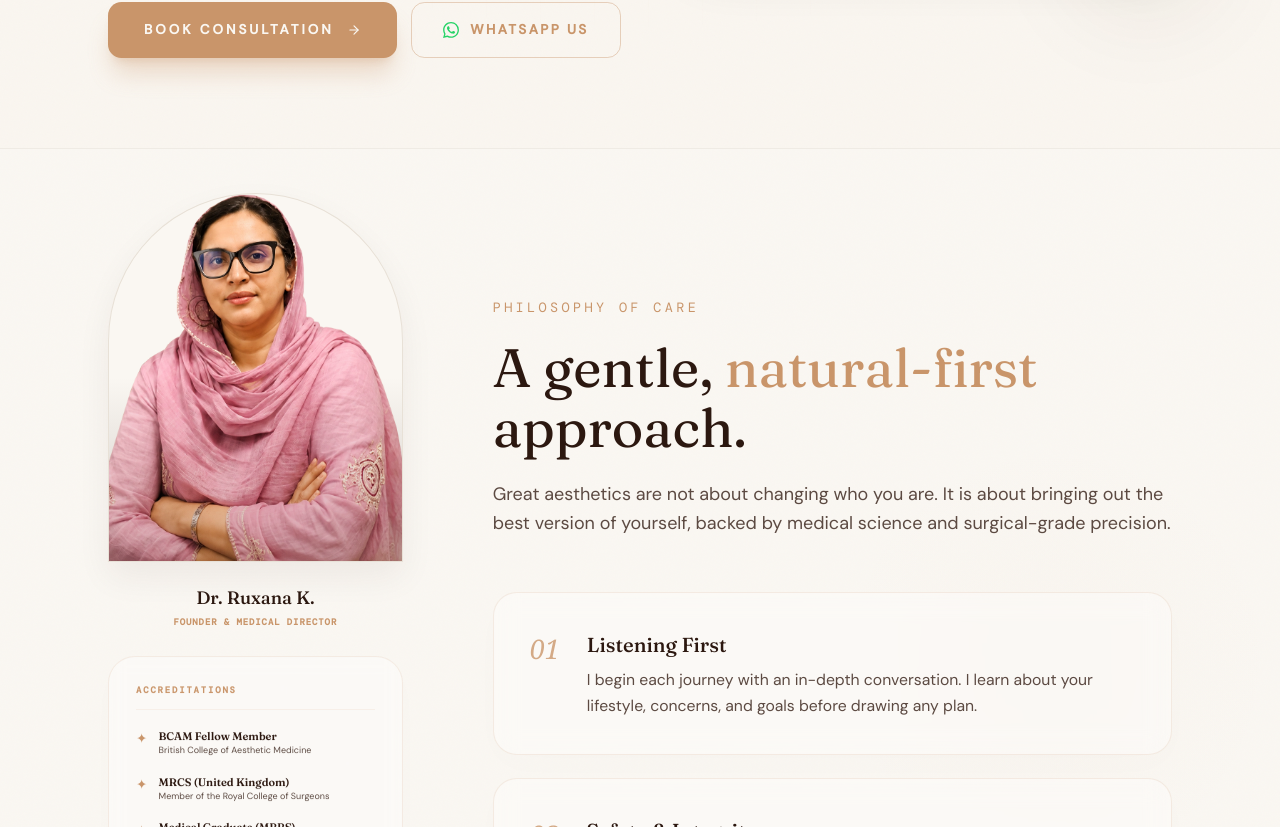
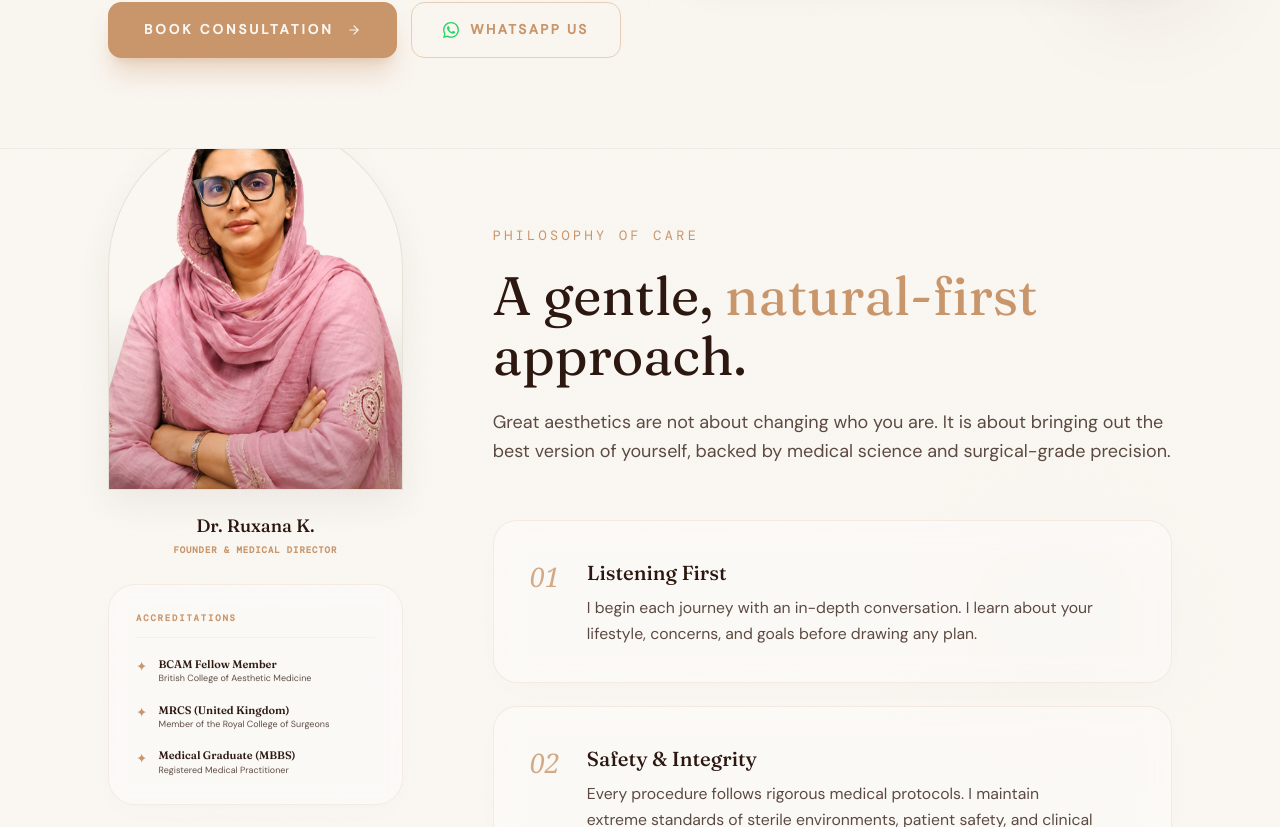
Before and after one commit to playkidsofficial6-oss/cosmohome, a React (Vite) app: page /dr-ruxana in a window 1280 px wide. Shown: the part 893-1720 px from the top of the page. Built offline with nearby package versions, Linux system fonts and the light colour scheme.

Commit message:
feat: implement Dr. Ruxana professional profile page with interactive scroll animations

```diff
--- a/src/pages/DrRuxana.tsx
+++ b/src/pages/DrRuxana.tsx
@@ -228,7 +228,7 @@ export default function DrRuxanaPage() {
       </section>
 
       {/* ═╦═ 2. PHILOSOPHY OF CARE (OPTIMIZED SPLIT-LAYOUT) ═╦═ */}
-      <section className="py-20 md:py-32 px-6 md:px-16 lg:px-24 bg-[#FAF7F2] relative overflow-hidden border-b border-[#2C1810]/5">
+      <section className="py-12 md:py-16 px-6 md:px-16 lg:px-24 bg-[#FAF7F2] relative overflow-hidden border-b border-[#2C1810]/5">
         {/* Subtle decorative grid patterns */}
         <div className="absolute inset-0 opacity-[0.02] z-0 pointer-events-none" style={{ backgroundImage: GRAIN, backgroundSize: "180px" }} />
         <div className="absolute top-1/4 right-0 w-[450px] h-[450px] rounded-full pointer-events-none z-0 opacity-30" style={{ background: "radial-gradient(circle, rgba(201,149,106,0.08) 0%, transparent 70%)" }} />
```
